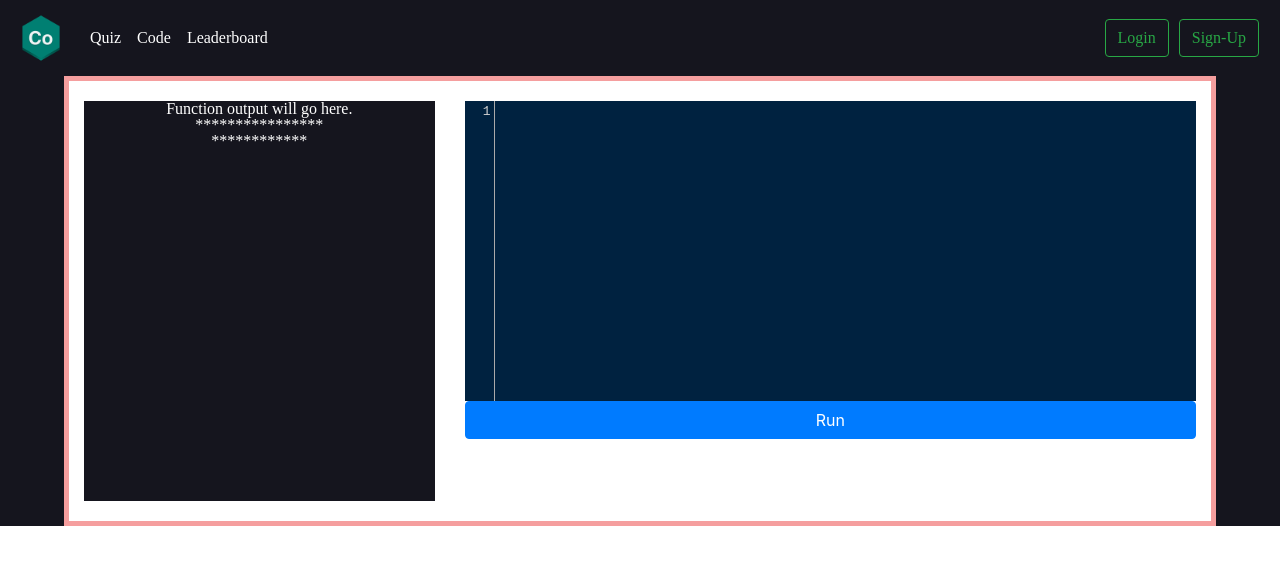
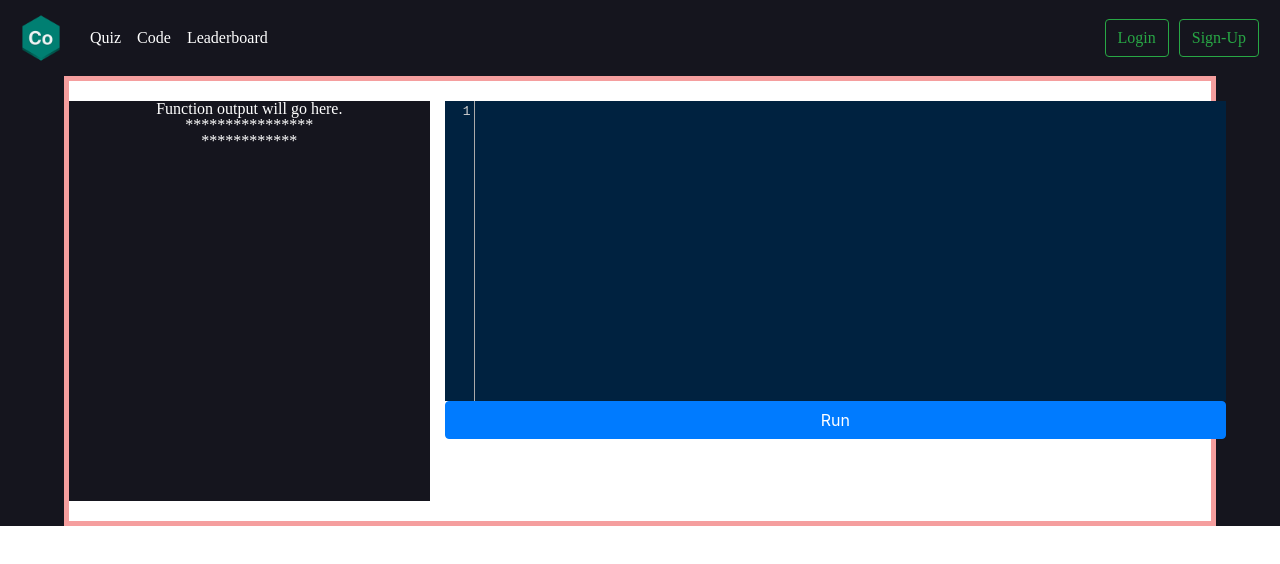
Before and after one commit to imcontrive/CreateAPIs, a React (Create React App) app in the folder client/mini-codewar-frontend/: page /code in a window 1280 px wide. Shown: the top 564 px of the page. Built offline with nearby package versions, Linux system fonts and the light colour scheme.

Commit message:
styles and CODEMIRROR Modified

```diff
--- a/client/mini-codewar-frontend/src/index.css
+++ b/client/mini-codewar-frontend/src/index.css
@@ -129,3 +129,7 @@ table td.gap span {
 #run {
   width: 100%;
 }
+.col-md-12,.col-md-8 {
+  padding-left: 0;
+  padding-right: 0;
+}
```
